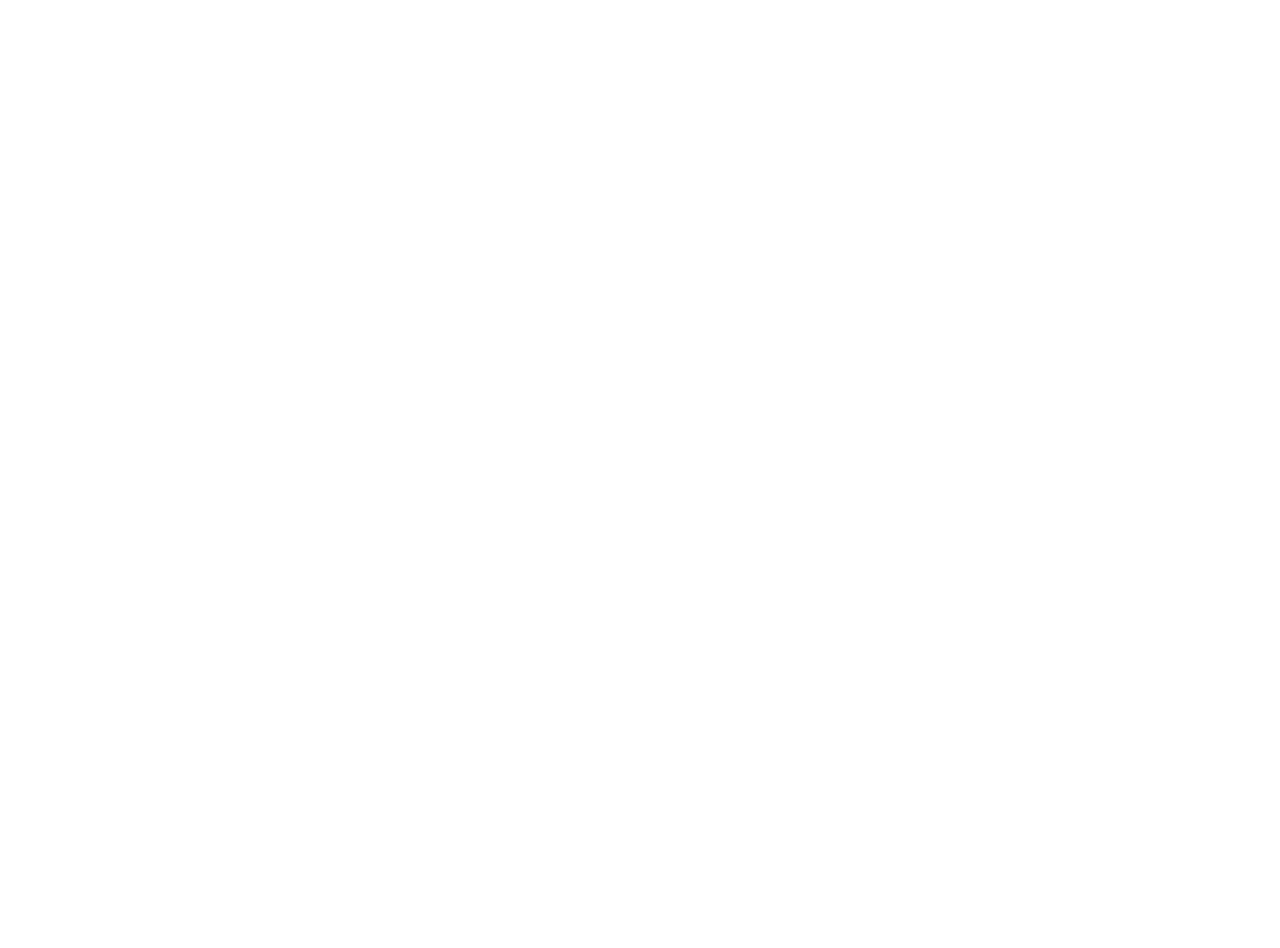
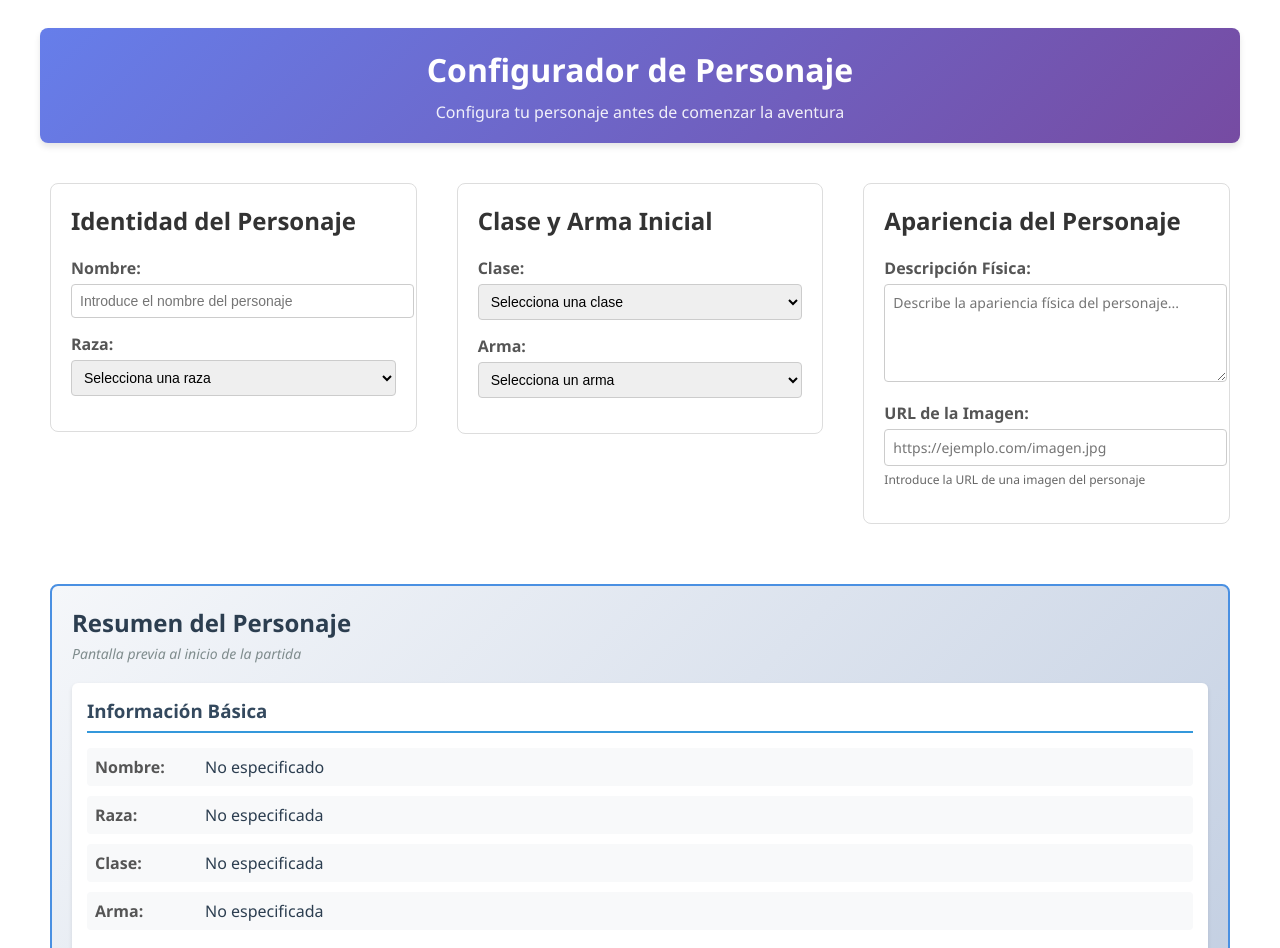
Before and after one commit to MrMoebius/AngularEjercicioPractico01, an Angular app: page / in a window 1280 px wide. Shown: the top 948 px of the page. Before the commit the page ends 800 px from the top, so only its background shows below. Built offline with nearby package versions, Linux system fonts and the light colour scheme.

Commit message:
Montar pagina con todos componentes usando el service.

```diff
--- a/src/app/app.css
+++ b/src/app/app.css
@@ -0,0 +1,64 @@
+.app-container {
+  max-width: 1200px;
+  margin: 0 auto;
+  padding: 20px;
+  font-family: 'Segoe UI', Tahoma, Geneva, Verdana, sans-serif;
+}
+
+header {
+  text-align: center;
+  margin-bottom: 30px;
+  padding: 20px;
+  background: linear-gradient(135deg, #667eea 0%, #764ba2 100%);
+  color: white;
+  border-radius: 8px;
+  box-shadow: 0 4px 6px rgba(0, 0, 0, 0.1);
+}
+
+header h1 {
+  margin: 0 0 10px 0;
+  font-size: 32px;
+}
+
+header p {
+  margin: 0;
+  font-size: 16px;
+  opacity: 0.9;
+}
+
+.main-content {
+  display: flex;
+  flex-direction: column;
+  gap: 20px;
+}
+
+.config-section {
+  display: flex;
+  flex-direction: column;
+}
+
+.summary-section {
+  margin-top: 20px;
+}
+
+@media (min-width: 768px) {
+  .main-content {
+    display: grid;
+    grid-template-columns: 1fr 1fr;
+    gap: 20px;
+  }
+
+  .summary-section {
+    grid-column: 1 / -1;
+  }
+}
+
+@media (min-width: 1024px) {
+  .main-content {
+    grid-template-columns: repeat(3, 1fr);
+  }
+
+  .summary-section {
+    grid-column: 1 / -1;
+  }
+}
--- a/src/app/app.html
+++ b/src/app/app.html
@@ -1,3 +1,24 @@
+<div class="app-container">
+  <header>
+    <h1>Configurador de Personaje</h1>
+    <p>Configura tu personaje antes de comenzar la aventura</p>
+  </header>
 
+  <main class="main-content">
+    <div class="config-section">
+      <app-identity-selector></app-identity-selector>
+    </div>
 
-<router-outlet />
+    <div class="config-section">
+      <app-class-equip-selector></app-class-equip-selector>
+    </div>
+
+    <div class="config-section">
+      <app-appearance-selector></app-appearance-selector>
+    </div>
+
+    <div class="summary-section">
+      <app-character-summary></app-character-summary>
+    </div>
+  </main>
+</div>
--- a/src/app/app.ts
+++ b/src/app/app.ts
@@ -1,12 +1,19 @@
-import { Component, signal } from '@angular/core';
-import { RouterOutlet } from '@angular/router';
+import { Component } from '@angular/core';
+import { IdentitySelector } from './components/identity-selector/identity-selector';
+import { ClasEquipSelector } from './components/class-equip-selector/class-equip-selector';
+import { AppearanceSelector } from './components/appearance-selector/appearance-selector';
+import { CharacterSummary } from './components/character-summary/character-summary';
 
 @Component({
   selector: 'app-root',
-  imports: [RouterOutlet],
+  imports: [
+    IdentitySelector,
+    ClasEquipSelector,
+    AppearanceSelector,
+    CharacterSummary
+  ],
   templateUrl: './app.html',
   styleUrl: './app.css'
 })
 export class App {
-  protected readonly title = signal('AngularEjercicioPractico01');
 }
--- a/src/app/components/appearance-selector/appearance-selector.css
+++ b/src/app/components/appearance-selector/appearance-selector.css
@@ -70,4 +70,10 @@
   max-height: 300px;
   border-radius: 4px;
   border: 1px solid #ddd;
+  object-fit: contain;
 }
+
+.image-preview img:not([src]),
+.image-preview img[src=""] {
+  display: none;
+}
--- a/src/app/components/appearance-selector/appearance-selector.html
+++ b/src/app/components/appearance-selector/appearance-selector.html
@@ -24,6 +24,6 @@
 
   <div class="image-preview" *ngIf="imagen">
     <p>Vista previa:</p>
-    <img [src]="imagen" alt="Vista previa del personaje" onerror="this.style.display='none'">
+    <img [src]="imagen" [alt]="'Vista previa del personaje'">
   </div>
 </div>
--- a/src/app/components/character-summary/character-summary.css
+++ b/src/app/components/character-summary/character-summary.css
@@ -39,6 +39,12 @@
   border-radius: 8px;
   border: 3px solid #34495e;
   box-shadow: 0 4px 8px rgba(0, 0, 0, 0.2);
+  object-fit: cover;
+}
+
+.character-image img:not([src]),
+.character-image img[src=""] {
+  display: none;
 }
 
 .character-info {
@@ -83,7 +89,7 @@
 }
 
 .description {
-  color: #555;
+  color: #333;
   line-height: 1.6;
   margin: 0;
   padding: 10px;
@@ -95,7 +101,7 @@
 .ready-message {
   margin-top: 20px;
   padding: 15px;
-  background: #27ae60;
+  background: #1e8449;
   color: white;
   border-radius: 6px;
   text-align: center;
--- a/src/app/components/character-summary/character-summary.html
+++ b/src/app/components/character-summary/character-summary.html
@@ -4,7 +4,7 @@
 
   <div class="summary-container">
     <div class="character-image" *ngIf="character().imagen">
-      <img [src]="character().imagen" alt="Imagen del personaje" onerror="this.style.display='none'">
+      <img [src]="character().imagen" [alt]="character().nombre || 'Personaje'">
     </div>
 
     <div class="character-info">
```
